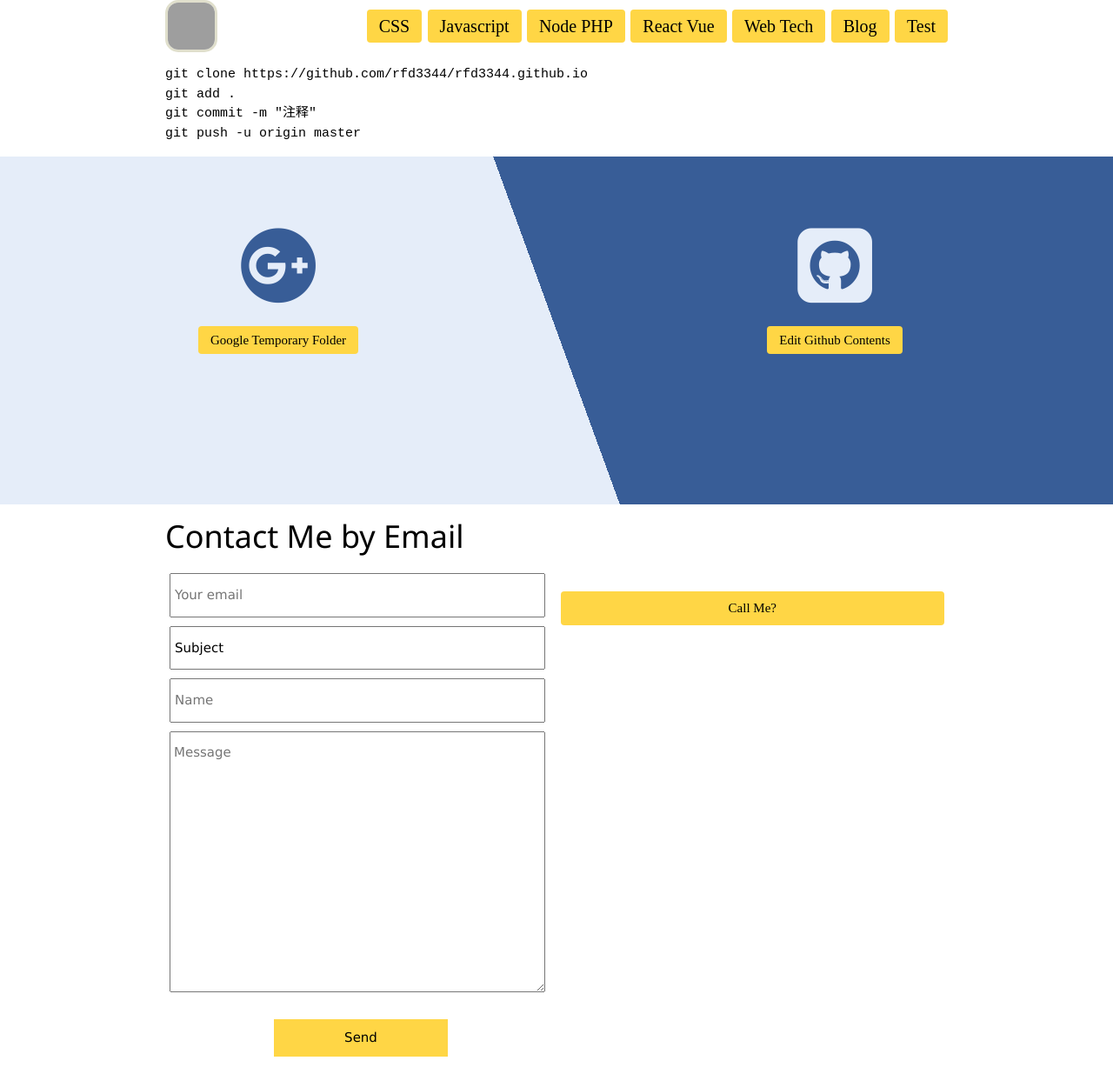
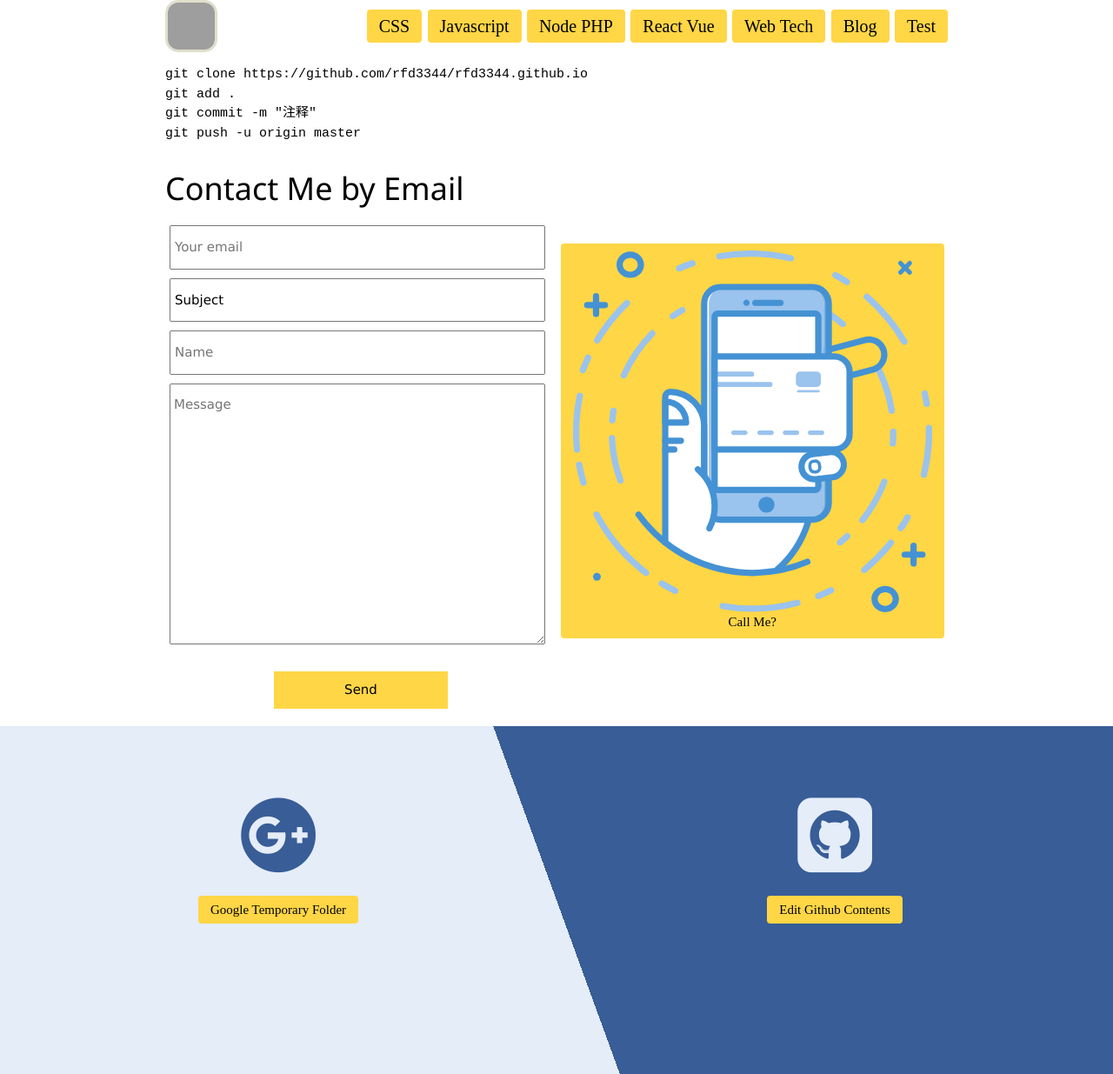
Before and after one commit to rfd3344a/rfd3344.github.io, a Jekyll site: the page built from index.html, in a window 1280 px wide. Shown: the whole page at 87% size. Built offline with Jekyll 4.4.1, drawn with Linux system fonts in a browser that asks for light colours; some web fonts are replaced; some of the changed lines change nothing that is shown; grey boxes are pictures that could not be loaded.

Commit message:
Update index.html

```diff
--- a/index.html
+++ b/index.html
@@ -16,14 +16,6 @@ git push -u origin master
 
 
 
-<section id="GitGoogle">
-   <div>
-      <a href="https://drive.google.com/drive/folders/0B4hURf1yuAzuWUM4bk5oZ0Z3YXc?usp=sharing">Google Temporary Folder </a>
-   </div>
-   <div>
-      <a href="https://github.com/rfd3344/rfd3344.github.io">Edit Github Contents </a>
-   </div>
-</section>
 
 <section id="ContactMe">
    <div  id="EmailForm">
@@ -39,8 +31,21 @@ git push -u origin master
       <input type="submit" value="Send">
    </form>
    </div>
-   <a id="Phone" href="tel:+610451950926">Call Me?
+   <a id="Phone" href="tel:+610451950926">
+      <img src="{{ site.baseurl }}/images/ContactIcon.svg" width="100%"  />
+      Call Me?
+
    </a>
+</section>
+
+
+<section id="GitGoogle">
+   <div>
+      <a href="https://drive.google.com/drive/folders/0B4hURf1yuAzuWUM4bk5oZ0Z3YXc?usp=sharing">Google Temporary Folder </a>
+   </div>
+   <div>
+      <a href="https://github.com/rfd3344/rfd3344.github.io">Edit Github Contents </a>
+   </div>
 </section>
 
 
```
